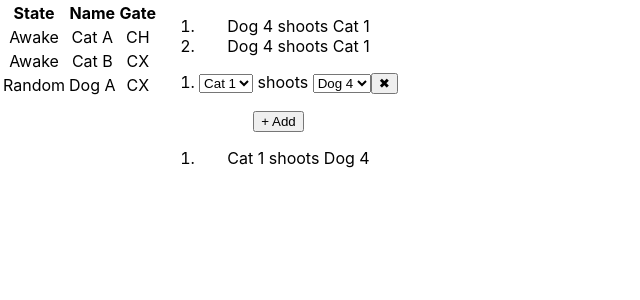
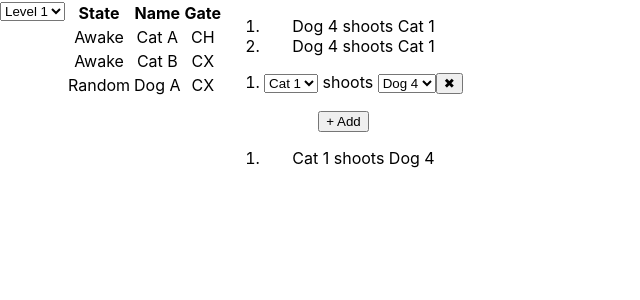
Before and after one commit to samarsha/superposition-tactics-web, a React (Create React App) app: page / in a window 1280 px wide. Shown: the top 300 px of the page, without its empty margins (0-640 px from the left). Built offline with nearby package versions, Linux system fonts and the light colour scheme.

Commit message:
Add level selector

```diff
--- a/src/App.tsx
+++ b/src/App.tsx
@@ -2,9 +2,11 @@ import { useState } from 'react';
 import './App.css';
 import { CommandPanel } from './CommandPanel';
 import { StatePanel } from './StatePanel';
-import { level1 } from './levelDefs';
+import { level1, LevelDefinition } from './levelDefs';
 
-function App() {
+export default function () {
+  const [level, setLevel] = useState(level1);
+
   const roster = { cats: [1, 2, 3], dogs: [4, 5, 6] };
 
   const preamble = [
@@ -17,7 +19,10 @@ function App() {
 
   return (
     <div className="App">
-      <StatePanel animals={level1.animals} />
+      {levelSelector(level, setLevel)}
+
+      <StatePanel animals={level.animals} />
+
       <CommandPanel
         roster={roster}
         preamble={preamble}
@@ -31,4 +36,24 @@ function App() {
   );
 }
 
-export default App;
+function levelSelector(level: LevelDefinition, onChange: (level: LevelDefinition) => void) {
+  const levels = [level1];
+  const items = levels.map(l => <option value={l.levelName}>{l.levelName}</option>);
+
+  function onSelectChange(e: React.ChangeEvent<HTMLSelectElement>): void {
+    const level = levels.find(l => l.levelName === e.target.value);
+    if (level === undefined) {
+      console.log("Invalid level name.");
+    } else {
+      onChange(level);
+    }
+  }
+
+  return (
+    <div className="level">
+      <select value={level.levelName} onChange={onSelectChange}>
+        {items}
+      </select>
+    </div>
+  );
+}
--- a/src/levelDefs.ts
+++ b/src/levelDefs.ts
@@ -111,5 +111,5 @@ Cat A shoots Cat B
 Cat A shoots Dog A
 `);
 
-export type { AnimalDefs }
+export type { AnimalDefs, LevelDefinition }
 export { level1, AnimalState }
```
